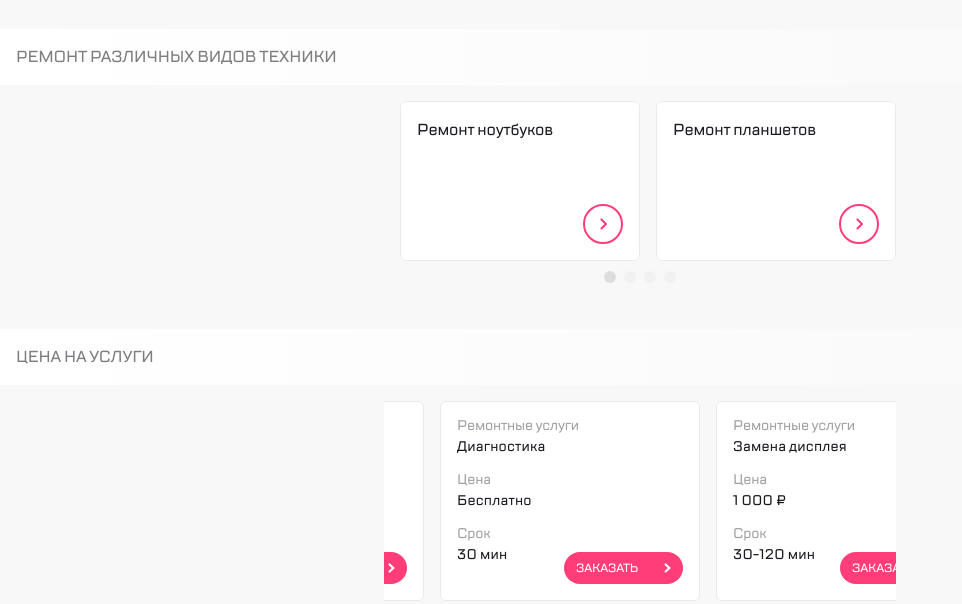
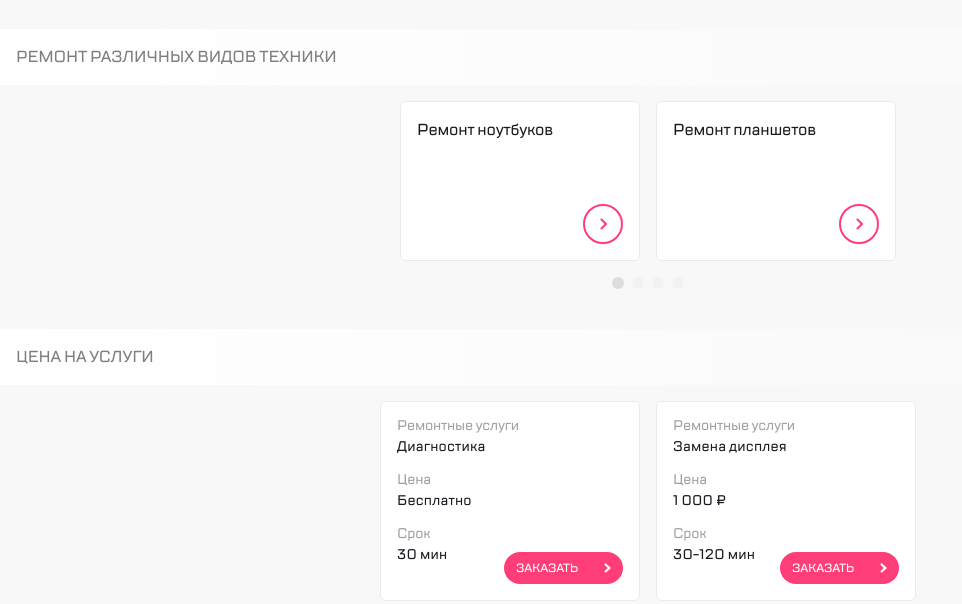
Before and after one commit to Nef-st/cps-layout-mobile-first, a website built with webpack: page src/index.html in a window 1280 px wide. Shown: the part 687-1291 px from the top of the page, without its empty margins (0-962 px from the left). Built offline with nearby package versions, Linux system fonts and the light colour scheme.

Commit message:
set swiper pagination center in x

```diff
--- a/src/index.html
+++ b/src/index.html
@@ -337,7 +337,7 @@
           <header class="section-header">
             <p class="section-header--text"> Цена на услуги </p>
           </header>
-          <div class="swiper mySwiper">
+          <div class="swiper swiper--price-list mySwiper">
             <div class="swiper-wrapper price__list">
               <div class="swiper-slide price__list--item">
                 <a href="#" class="price__list--link">
--- a/src/scss/blocks/mySwiper.scss
+++ b/src/scss/blocks/mySwiper.scss
@@ -1,11 +1,16 @@
 .swiper {
-  position: relative;
   padding-left: 16px;
   padding-bottom: 44px;
   width: 512px;
+  &--price-list {
+    width: 552px;
+  }
   &-pagination {
-    position: absolute;
-    bottom: 16px !important;
+    padding-left: 16px;
+    width: 100vw !important;
+    @media (min-width: 512px) {
+      width: 100% !important;
+    }
     &-bullet {
       display: inline-block;
       width: 12px;
```
